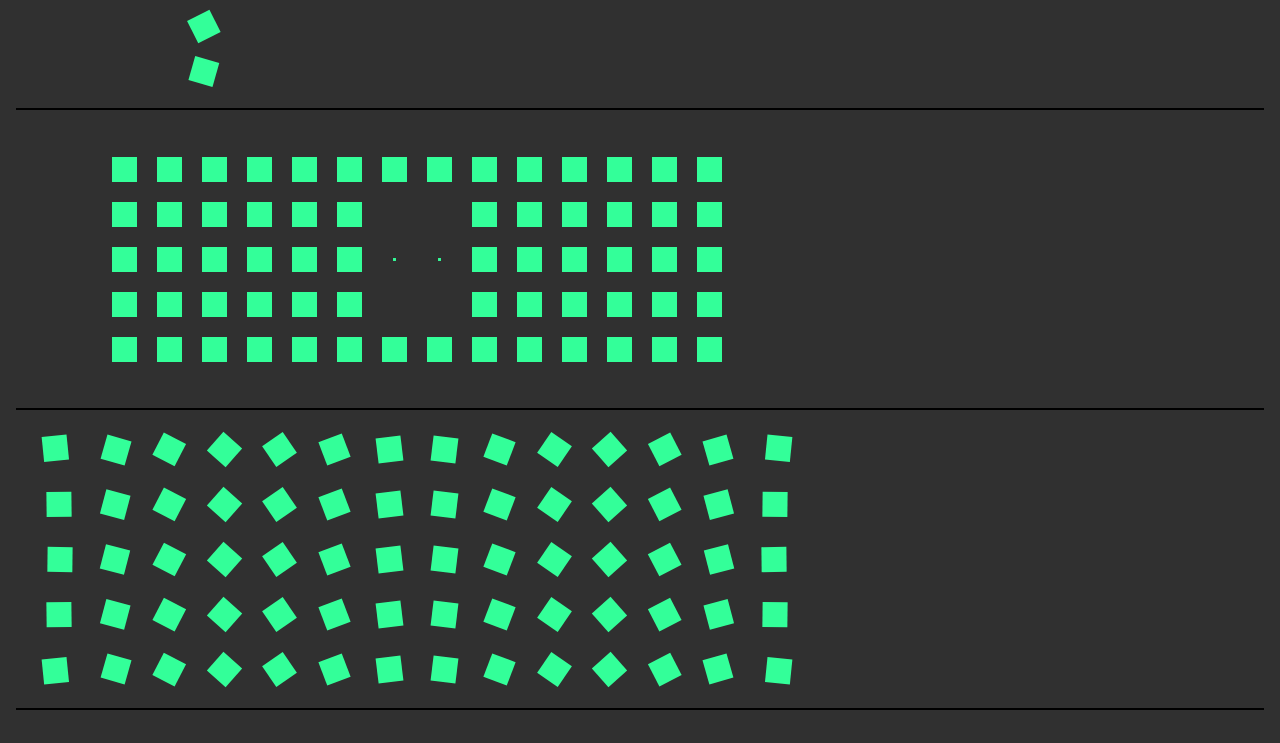
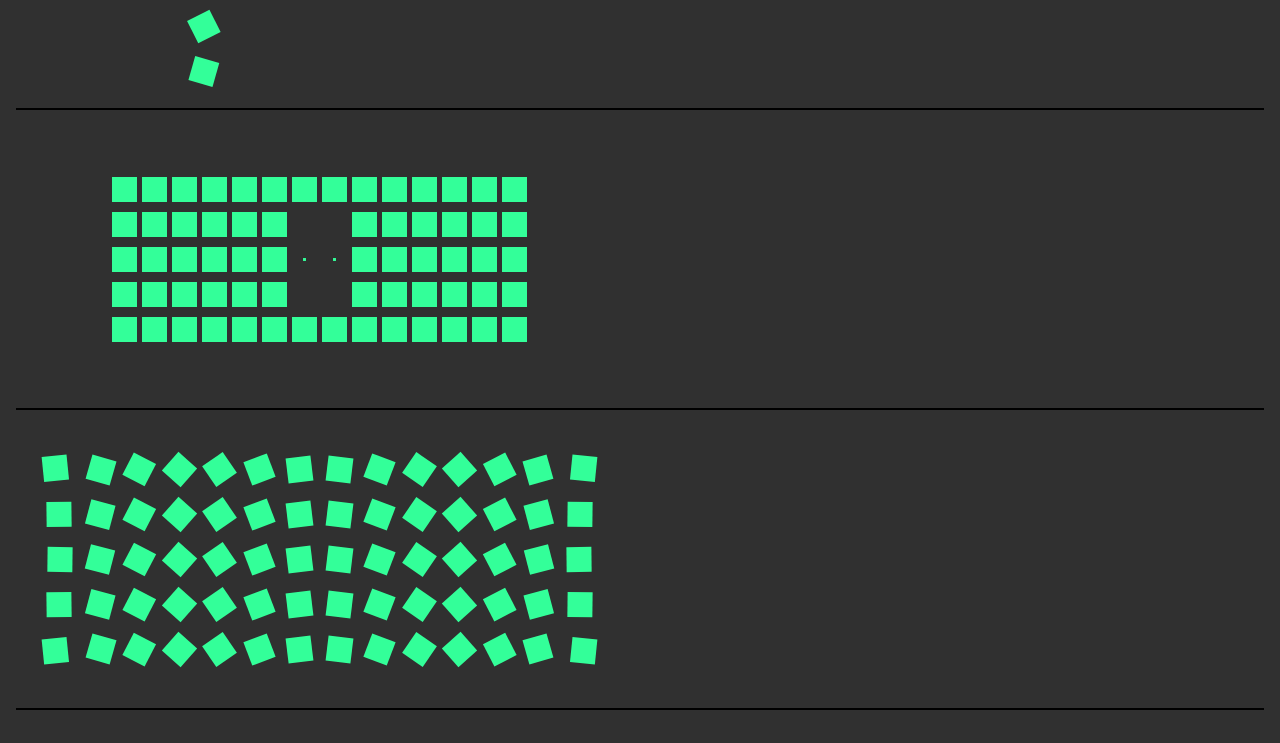
Before and after one commit to Himanshu-196018/animation-with-anime-js, a React (Vite) app: page / in a window 1280 px wide. Shown: the part 3610-4353 px from the top of the page. Built offline with nearby package versions, Linux system fonts and the light colour scheme.

Commit message:
animation part 6

```diff
--- a/src/components/App.jsx
+++ b/src/components/App.jsx
@@ -215,6 +215,36 @@ const App = () => {
       direction: "alternate",
       loop: true,
     });
+
+    // TimeLine
+    // timeline basic
+    let tl = anime.timeline({
+      targets: ".box-13",
+      easing: "easeOutExpo",
+      delay: function (el, i) {
+        return i * 200;
+      },
+      duration: 500,
+      direction: "alternate",
+      loop: true,
+    });
+    // children
+    tl.add({
+      translateX: 250,
+      easing: "spring",
+    })
+      .add({
+        opacity: 0.5,
+        scale: 2,
+      })
+      .add({
+        targets: ".triangle.box-13",
+        rotate: 180,
+      })
+      .add({
+        translateX: 0,
+        scale: 1,
+      });
   }, []);
 
   return (
@@ -281,11 +311,16 @@ const App = () => {
         <Box cs={"small-box box-10 bg-green-an"} />
         <Box cs={"small-box box-10 bg-green-an"} />
       </div>
-      <div className="wrap">
+      <div className="wrap matrix">
         <Matrix cs={"small-box box-11 bg-green-an"} />
       </div>
+      <div className="wrap matrix">
+        <Matrix cs={"small-box box-12 bg-green-an"} />
+      </div>
       <div className="wrap">
-        <Matrix cs={"small-box box-12 bg-green-an"} />
+        <Box cs={"multi-box box-13 bg-greenish-blue"} />
+        <Box cs={"circle box-13 bg-greenish-blue"} />
+        <Box cs={"triangle box-13 clr-greenish-blue"} />
       </div>
     </>
   );
--- a/src/style/main.css
+++ b/src/style/main.css
@@ -37,6 +37,12 @@ body {
 .bg-green-an {
   background-color: hsl(150, 100%, 60%);
 }
+.bg-greenish-blue {
+  background-color: hsl(170, 100%, 60%);
+}
+.clr-greenish-blue {
+  color: hsl(170, 100%, 60%);
+}
 
 .head {
   margin-top: 30px;
@@ -65,8 +71,8 @@ body {
 }
 
 .circle {
-  width: 30px;
-  height: 30px;
+  width: 40px;
+  height: 40px;
   border-radius: 50%;
 }
 
@@ -75,7 +81,19 @@ body {
   height: 25px;
 }
 
+.triangle {
+  width: 0;
+  height: 0;
+  border-width: 0 28px 50px 28px;
+  border-style: solid;
+  border-color: transparent transparent currentColor transparent;
+}
+
 .row {
   display: flex;
-  gap: 20px;
+  column-gap: 5px;
 }
+
+.matrix {
+  row-gap: 10px;
+}
```
